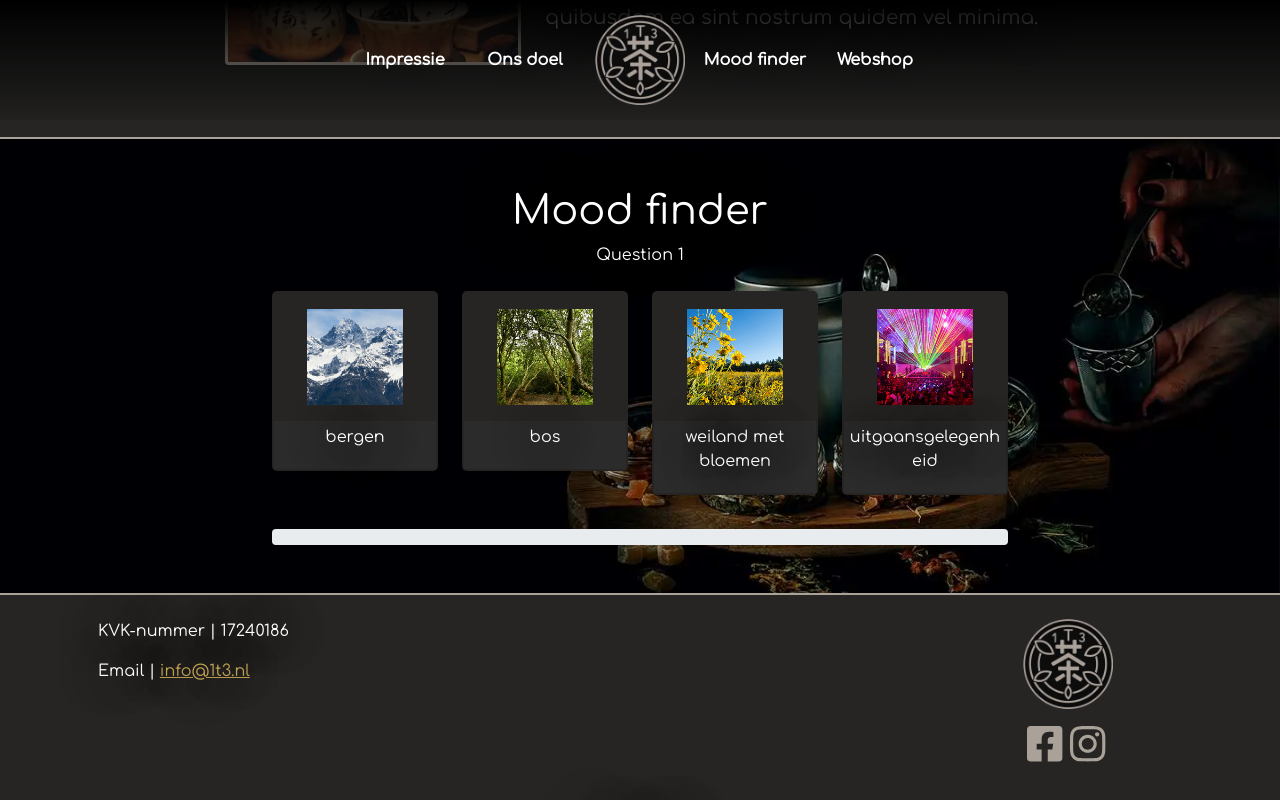
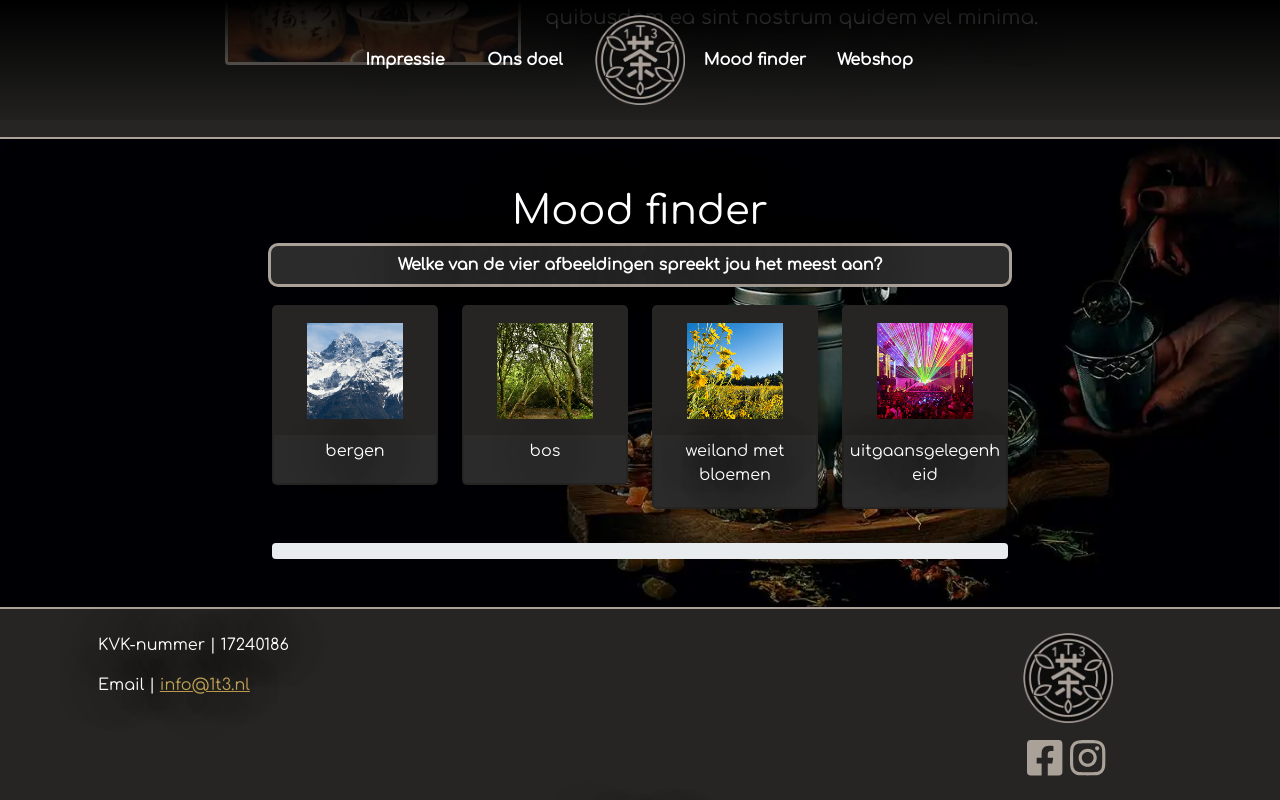
Before and after one commit to DevKing472/Vue-Shopify-Template, a Vue app: page / in a window 1280 px wide. Both pictures are taken after a click on the button "Start de mood finder!". Shown: the part 1441-2241 px from the top of the page. Built offline with nearby package versions, Linux system fonts and the light colour scheme.

Commit message:
Added question to quiz, added styling to question

```diff
--- a/src/components/Question.vue
+++ b/src/components/Question.vue
@@ -1,6 +1,10 @@
 <template>
   <b-row class="d-flex justify-content-center question-row">
-    <p class="text-white">{{ question }}</p>
+    <b-row class="d-flex justify-content-center question-row"
+      ><b-col class="col-lg-8 col-10 question-background"
+        ><b class="text-white">{{ question }}</b></b-col
+      ></b-row
+    >
     <b-col v-on:click="$emit('click', items[0])" class="col-6 col-lg-2">
       <div class="card my-2 question-border" aria-label="Selecteer optie 1">
         <div class="image-box">
@@ -72,7 +76,7 @@ export default {
   name: "question",
   data: function () {
     return {
-      question: "Question 1",
+      question: "Welke van de vier afbeeldingen spreekt jou het meest aan?",
       images: [mountains, forest, flowerField, party],
       items: [
         { name: "bergen", variety: ["wild", "spicy"] },
@@ -109,9 +113,9 @@ export default {
      * @description sets a question above the quiz answers
      * @param {string} text - the text above the quiz
      */
-    setQuestion(text) {
-      this.question = text;
-    },
+    // setQuestion(text) {
+    //   this.question = text;
+    // },
   },
 };
 </script>
@@ -135,7 +139,12 @@ img {
   display: flex;
   align-items: center;
 }
-
+.question-background {
+  background-color: rgb(44, 43, 43);
+  border: solid 3px #aaa199;
+  border-radius: 10px;
+  padding: 7px;
+}
 .question-border:hover {
   border: 2px solid;
   border-color: #bfa253;
--- a/src/components/Quiz.vue
+++ b/src/components/Quiz.vue
@@ -109,12 +109,12 @@ export default {
           break;
         //For question 1, see Question.Vue data field
         case 1:
-          this.$refs.question.setQuestion("Question 2");
+          // this.$refs.question.setQuestion("Question 2");
           this.$refs.question.setItems(
             { name: "peper", variety: ["spicy"] },
             { name: "aardbei", variety: ["sweet"] },
             { name: "appel", variety: ["everyonesFriend"] },
-            { name: "wildebessen", variety: ["wild"] }
+            { name: "wilde bessen", variety: ["wild"] }
           );
           this.$refs.question.setImage(
             this.pepper,
@@ -125,8 +125,7 @@ export default {
           this.progress = 33.3;
           break;
         case 2:
-          console.log(this.questionIndex);
-          this.$refs.question.setQuestion("Question 3");
+          // this.$refs.question.setQuestion("Question 3");
           this.$refs.question.setItems(
             {
               name: "speciaal bier",
```
